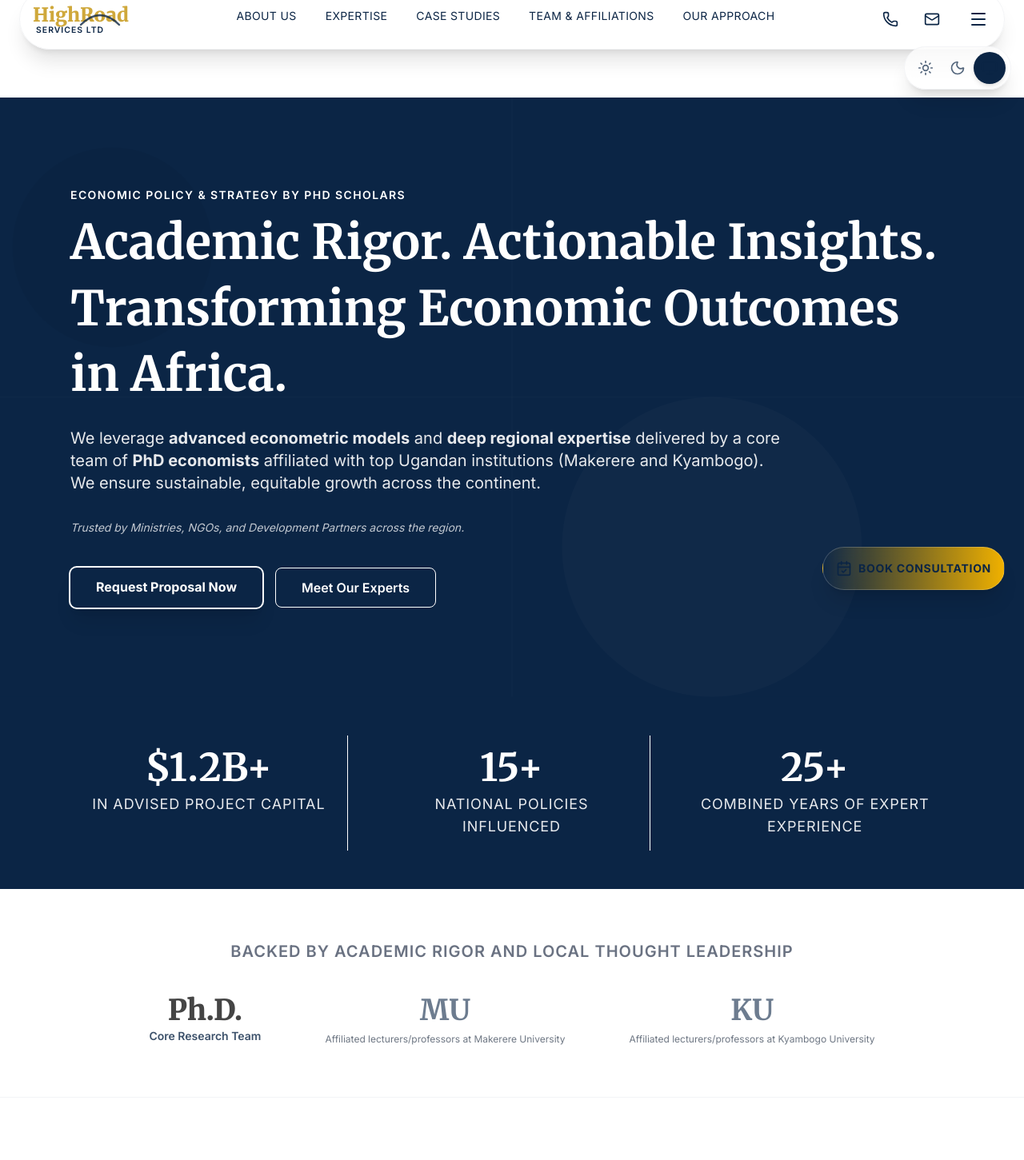
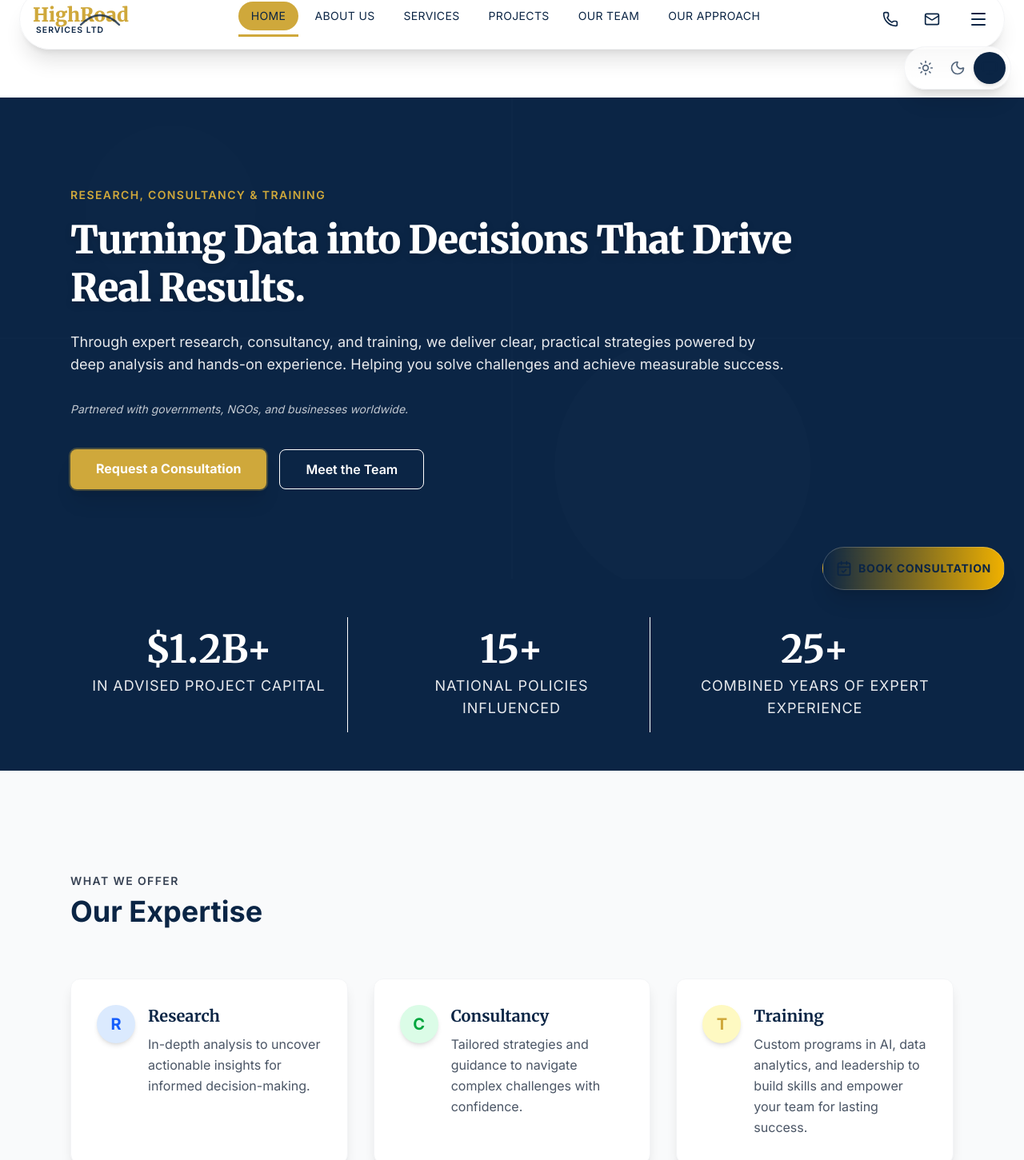
Before and after one commit to vanheaven-ui/highroad-services-ltd, a Next.js app: page / in a window 1280 px wide. Shown: the part 38-1489 px from the top of the page at 80% size. Built offline with nearby package versions, Linux system fonts and the light colour scheme.

Commit message:
feat: enhance service components and navigation links for improved user experience

```diff
--- a/app/services/page.tsx
+++ b/app/services/page.tsx
@@ -45,7 +45,7 @@ export default function ServicesPage() {
           </p>
           <a
             href="/contact"
-            className="mt-8 inline-flex items-center px-8 py-3 bg-accentGold text-primary font-bold rounded-lg shadow-2xl text-lg hover:bg-yellow-500 transition transform hover:scale-[1.02]"
+            className="mt-8 inline-flex items-center px-8 py-3 bg-accent-gold text-primary font-bold rounded-lg shadow-2xl text-lg hover:bg-yellow-500 hover:text-white transition transform hover:scale-[1.02]"
           >
             Start Your Consultation
           </a>
--- a/components/AffiliationsSection.tsx
+++ b/components/AffiliationsSection.tsx
@@ -1,38 +1,80 @@
-import React, { JSX } from 'react';
-
-// Using simple array for university partners
-const universityPartners = [
-  { name: "Makerere University", location: "Kampala" },
-  { name: "Kyambogo University", location: "Kampala" },
-];
+import React, { JSX } from "react";
 
 export default function AffiliationsSection(): JSX.Element {
+  const services = [
+    {
+      title: "Research",
+      description:
+        "In-depth analysis to uncover actionable insights for informed decision-making.",
+      // Using a letter/initial for the icon placeholder for cleaner rendering
+      icon: "R",
+      color: "text-blue-600 bg-blue-100",
+    },
+    {
+      title: "Consultancy",
+      description:
+        "Tailored strategies and guidance to navigate complex challenges with confidence.",
+      icon: "C",
+      color: "text-green-600 bg-green-100",
+    },
+    {
+      title: "Training",
+      description:
+        "Custom programs in AI, data analytics, and leadership to build skills and empower your team for lasting success.",
+      icon: "T",
+      color: "text-accent-gold bg-yellow-100",
+    },
+  ];
+
   return (
-    <section className="py-16 bg-white border-b border-gray-100">
-      <div className="max-w-6xl mx-auto px-6 text-center">
-        <h3 className="text-xl font-semibold text-gray-500 mb-10 uppercase tracking-wider">
-          Backed by Academic Rigor and Local Thought Leadership
+    // Component name is now AffiliationsSection
+    <section className="py-20 md:py-32 bg-gray-50">
+      <div className="max-w-6xl mx-auto px-6">
+        {/* Updated headings to reflect "Our Expertise" and "What We Offer" */}
+        <h3 className="text-sm font-semibold text-gray-700 uppercase tracking-widest mb-2 text-center md:text-left">
+          What We Offer
         </h3>
+        <h2 className="text-3xl md:text-4xl font-extrabold text-primary mb-16 text-center md:text-left">
+          Our Expertise
+        </h2>
 
-        <div className="flex flex-wrap justify-center items-center gap-x-12 gap-y-8 md:gap-x-20 opacity-80">
-
-          {/* Static PhD/Expert Indicator */}
-          <div className="flex flex-col items-center">
-              <span className="text-4xl font-extrabold text-accentGold font-heading leading-none">Ph.D.</span>
-              <p className="text-sm mt-1 text-primary font-semibold">Core Research Team</p>
-          </div>
-
-          {/* University Partners */}
-          {universityPartners.map((partner, index) => (
-            <div key={index} className="flex flex-col items-center">
-              {/* Replace the text below with actual university logo images when available */}
-              <p className="text-4xl font-heading font-bold text-primary opacity-75">
-                {partner.name.split(' ')[0][0]}{partner.name.split(' ')[1][0]}
-              </p>
-              <p className="text-xs mt-2 text-gray-600 font-medium">Affiliated lecturers/professors at {partner.name}</p>
+        {/* Asymmetrical/Stacked layout */}
+        <div className="grid grid-cols-1 md:grid-cols-2 lg:grid-cols-3 gap-8">
+          {services.map((service, index) => (
+            <div
+              key={index}
+              className={`
+                bg-white p-6 md:p-8 rounded-xl shadow-lg
+                hover:shadow-2xl transition-all duration-300 transform hover:scale-[1.02]
+                border border-gray-100
+                ${
+                  // Staggered layout logic
+                  index === 1 ? "md:col-start-2 lg:col-start-auto" : ""
+                }
+              `}
+            >
+              <div className="flex items-start">
+                {/* Icon styling: Themed circle with bold initial/placeholder */}
+                <div
+                  className={`
+                    flex-shrink-0 w-12 h-12 rounded-full flex items-center justify-center
+                    text-xl font-bold mr-4 shadow-md
+                    ${service.color}
+                  `}
+                >
+                  {service.icon}
+                </div>
+                <div>
+                  <h4 className="text-xl font-heading font-bold text-primary mb-2">
+                    {service.title}
+                  </h4>
+                  <p className="text-base text-gray-600 leading-relaxed">
+                    {service.description}
+                  </p>
+                </div>
+              </div>
             </div>
           ))}
-
         </div>
       </div>
     </section>
--- a/components/ApproachSection.tsx
+++ b/components/ApproachSection.tsx
@@ -1,25 +1,24 @@
-// components/ApproachSection.tsx
 import React, { JSX } from "react";
-import { FlaskConical, Code, Zap } from "lucide-react";
+import { Database, TrendingUp, Users } from "lucide-react";
 
 const approachPillars = [
   {
-    icon: FlaskConical,
-    title: "1. Academic Rigor & Field Research",
+    icon: Database, // Represents data integrity and collection
+    title: "1. Data Integrity & Validation",
     description:
-      "Leveraging our university affiliations, we conduct **primary field data collection** and robust analysis to ensure localized, reliable inputs.",
+      "We prioritize **primary field data collection** and rigorous validation processes to ensure all inputs are localized, reliable, and trustworthy.",
   },
   {
-    icon: Code,
-    title: "2. Bespoke Econometric Modeling",
+    icon: TrendingUp, // Represents analysis, modeling, and forecasting
+    title: "2. Advanced Econometric Modeling",
     description:
-      "Our PhD economists utilize **Stata/R and advanced causal inference** to develop predictive models tailored specifically to African market dynamics.",
+      "Our expert consultants utilize **Stata/R and advanced causal inference** to develop predictive and evidence-based models tailored to specific market dynamics.",
   },
   {
-    icon: Zap,
-    title: "3. Policy Translation & Impact",
+    icon: Users, // Represents implementation and capacity building/training
+    title: "3. Strategy Translation & Training",
     description:
-      "We translate complex research into clear, **implementable policy roadmaps** and measurable strategies for immediate, high-level impact.",
+      "We translate complex insights into clear, **implementable policy roadmaps** and deliver custom training to build lasting capacity within your teams.",
   },
 ];
 
@@ -30,8 +29,8 @@ export default function ApproachSection(): JSX.Element {
         The HighRoad Differentiator: Our Unique Methodology
       </h2>
       <p className="text-xl text-center text-gray-600 mb-12 max-w-3xl mx-auto">
-        We bridge the gap between rigorous academic research and practical,
-        on-the-ground implementation.
+        We bridge the gap between rigorous data analysis and practical,
+        on-the-ground implementation to guarantee measurable impact.
       </p>
 
       <div className="grid grid-cols-1 md:grid-cols-3 gap-8">
@@ -40,6 +39,7 @@ export default function ApproachSection(): JSX.Element {
             key={pillar.title}
             className="p-8 bg-white rounded-xl border-t-4 border-accentGold shadow-lg hover:shadow-xl transition duration-300 transform hover:-translate-y-1"
           >
+            {/* The icon is now a component from the pillar object */}
             <pillar.icon className="h-10 w-10 text-accentGold mb-4" />
             <h3 className="text-2xl font-semibold text-primary mb-3">
               {pillar.title}
--- a/components/Footer.tsx
+++ b/components/Footer.tsx
@@ -60,54 +60,59 @@ export default function Footer() {
             </p>
           </div>
 
-          {/* Column 2: Quick Links */}
+          {/* Column 2: Quick Links - FULL NAVBAR-STYLE HOVER EFFECT APPLIED */}
           <div>
             <h4 className="font-semibold text-lg mb-4">Quick Links</h4>
             <ul className="space-y-2 text-sm opacity-80">
               <li>
                 <Link
                   href="/about"
-                  className="hover:text-accentGold transition"
+                  className="group relative inline-block hover:text-accentGold transition duration-300"
                 >
                   About Us & Mission
+                  <span className="absolute bottom-0 left-0 w-full h-[2px] bg-accentGold transform scale-x-0 transition-transform duration-300 ease-out origin-center group-hover:scale-x-100" />
                 </Link>
               </li>
               <li>
                 <Link
                   href="/services"
-                  className="hover:text-accentGold transition"
+                  className="group relative inline-block hover:text-accentGold transition duration-300"
                 >
                   Our Expertise
+                  <span className="absolute bottom-0 left-0 w-full h-[2px] bg-accentGold transform scale-x-0 transition-transform duration-300 ease-out origin-center group-hover:scale-x-100" />
                 </Link>
               </li>
               <li>
                 <Link
                   href="/case-studies"
-                  className="hover:text-accentGold transition"
+                  className="group relative inline-block hover:text-accentGold transition duration-300"
                 >
-                  Verified Case Studies
+                  Projects
+                  <span className="absolute bottom-0 left-0 w-full h-[2px] bg-accentGold transform scale-x-0 transition-transform duration-300 ease-out origin-center group-hover:scale-x-100" />
                 </Link>
               </li>
               <li>
                 <Link
                   href="/experts"
-                  className="hover:text-accentGold transition"
+                  className="group relative inline-block hover:text-accentGold transition duration-300"
                 >
                   Meet the Team
+                  <span className="absolute bottom-0 left-0 w-full h-[2px] bg-accentGold transform scale-x-0 transition-transform duration-300 ease-out origin-center group-hover:scale-x-100" />
                 </Link>
               </li>
               <li>
                 <Link
                   href="/contact"
-                  className="hover:text-accentGold transition"
+                  className="group relative inline-block hover:text-accentGold transition duration-300"
                 >
                   Request a Proposal
+                  <span className="absolute bottom-0 left-0 w-full h-[2px] bg-accentGold transform scale-x-0 transition-transform duration-300 ease-out origin-center group-hover:scale-x-100" />
                 </Link>
               </li>
             </ul>
           </div>
 
-          {/* Column 3: Contact Details */}
+          {/* Column 3: Contact Details - SIMPLIFIED HOVER (COLOR ONLY, NO UNDERLINE FOR CLEAN UX) */}
           <div>
             <h4 className="font-semibold text-lg mb-4">Contact</h4>
             <ul className="space-y-3 text-sm opacity-80">
@@ -124,7 +129,7 @@ export default function Footer() {
                 <Mail className="h-5 w-5 mr-3 text-accentGold" />
                 <a
                   href="mailto:highroadservicesltd@gmail.com"
-                  className="hover:underline"
+                  className="hover:text-accentGold transition duration-300"
                 >
                   highroadservicesltd@gmail.com
                 </a>
@@ -132,22 +137,27 @@ export default function Footer() {
 
               <li className="flex items-center">
                 <Phone className="h-5 w-5 mr-3 text-accentGold" />
-                <a href="tel:+256772688639" className="hover:underline">
+                <a
+                  href="tel:+256772688639"
+                  className="hover:text-accentGold transition duration-300"
+                >
                   +256 772 688 639
                 </a>
               </li>
             </ul>
           </div>
 
-          {/* Column 4: Research Newsletter */}
+          {/* Column 4: Research Newsletter - BUTTON HOVER ENHANCED WITH NAVBAR-INSPIRED SCALE */}
           <div>
             <h4 className="font-semibold text-lg mb-4">Research & Insights</h4>
             <p className="text-sm opacity-80 mb-4">
               Stay updated with our latest policy analysis and publications.
             </p>
 
-            <button className="w-full py-2 bg-accent-gold text-primary font-bold rounded-md hover:bg-yellow-500 hover:text-white transition">
+            {/* Enhanced: Added underline-like accent on hover, plus scale for polish */}
+            <button className="w-full py-2 bg-accent-gold text-primary font-bold rounded-md hover:bg-yellow-500 hover:text-white transition duration-300 transform hover:scale-[1.01] shadow-md hover:shadow-xl relative group overflow-hidden">
               Subscribe to Research
+              <span className="absolute bottom-0 left-0 w-full h-[3px] bg-primary transform scale-x-0 transition-transform duration-300 ease-out origin-center group-hover:scale-x-100" />
             </button>
           </div>
         </div>
--- a/components/Hero.tsx
+++ b/components/Hero.tsx
@@ -1,36 +1,32 @@
 import Link from "next/link";
-import React, { JSX } from "react";
+import { JSX } from "react";
 
 export default function Hero(): JSX.Element {
   return (
-    // 1. Add relative positioning to hold the absolute background
+    // Relative positioning for absolute background
     <section className="bg-primary text-white relative overflow-hidden py-20 md:py-28">
-      {/* 2. ABSOLUTE SVG BACKGROUND PLACEHOLDER */}
+      {/* Absolute SVG background: Modern abstract geometric pattern with subtle opacity */}
       <div className="absolute inset-0 opacity-10">
-        {/* GUIDANCE FOR CLIENT: This SVG pattern should be abstract, geometric, or a subtle map overlay
-            to symbolize data, global reach, or complex systems. It should be light enough not to distract
-            from the text, using the primary color tone.
-            */}
         <svg
           className="w-full h-full"
           xmlns="http://www.w3.org/2000/svg"
           viewBox="0 0 1200 600"
           preserveAspectRatio="xMidYMid slice"
         >
-          {/* Abstract geometric/data pattern using primary color, highly transparent */}
-          <rect width="100%" height="100%" className="fill-primary" />
+          {/* Simplified geometric elements for a clean, contemporary feel */}
           <circle
             cx="200"
             cy="150"
             r="100"
-            className="fill-accentGold opacity-30"
+            fill="currentColor"
+            className="text-white/5"
           />
           <circle
             cx="800"
             cy="450"
             r="150"
             fill="currentColor"
-            className="text-accentGold opacity-20"
+            className="text-white/10"
           />
           <line
             x1="0"
@@ -39,7 +35,7 @@ export default function Hero(): JSX.Element {
             y2="300"
             stroke="currentColor"
             strokeWidth="2"
-            className="text-white opacity-10"
+            className="text-white/10"
           />
           <line
             x1="600"
@@ -48,54 +44,51 @@ export default function Hero(): JSX.Element {
             y2="600"
             stroke="currentColor"
             strokeWidth="2"
-            className="text-white opacity-10"
+            className="text-white/10"
           />
-          {/* The actual SVG should be cleaner and more complex, but this placeholder
-                guides the use of subtle patterns in brand colors.
-                */}
         </svg>
       </div>
 
-      {/* 3. Content wrapped in z-10 to stay above the background */}
       <div className="max-w-6xl mx-auto px-6 text-center md:text-left relative z-10">
-        <p className="text-sm uppercase tracking-widest text-accentGold mb-2 font-semibold">
-          Economic Policy & Strategy by PhD Scholars
+        {/* Updated subheading: Directly highlights core expertise areas */}
+        <p className="text-sm uppercase tracking-widest text-accent-gold mb-4 font-semibold">
+          Research, Consultancy & Training
         </p>
 
-        <h1 className="text-4xl md:text-6xl font-heading font-bold leading-snug">
-          <span className="mr-1">Academic Rigor. Actionable Insights.</span>
+        {/* Punchy headline: Straightforward, action-oriented */}
+        <h1 className="text-3xl md:text-5xl font-heading font-extrabold leading-tight tracking-tight drop-shadow-lg">
+          Turning Data into <span className="mr-1">Decisions That Drive</span>
           <br className="hidden sm:inline" />
-          Transforming Economic Outcomes in Africa.
+          Real Results.
         </h1>
 
-        <p className="mt-6 max-w-4xl text-lg md:text-xl opacity-90">
-          We leverage <strong>advanced econometric models</strong> and{" "}
-          <strong>deep regional expertise</strong> delivered by a core team of{" "}
-          <strong>PhD economists</strong> affiliated with top Ugandan
-          institutions (Makerere and Kyambogo). We ensure sustainable, equitable
-          growth across the continent.
+        {/* Streamlined description: Ties in expertise areas naturally for client relevance */}
+        <p className="mt-6 max-w-4xl text-base md:text-lg opacity-90">
+          Through expert research, consultancy, and training, we deliver clear,
+          practical strategies powered by deep analysis and hands-on experience.
+          Helping you solve challenges and achieve measurable success.
         </p>
 
-        {/* Trust Indicators */}
+        {/* Simple trust signal: Broad and approachable */}
         <div className="mt-8">
           <p className="text-sm italic opacity-75">
-            Trusted by Ministries, NGOs, and Development Partners across the
-            region.
+            Partnered with governments, NGOs, and businesses worldwide.
           </p>
         </div>
 
+        {/* Clean CTA buttons: Prominent primary, subtle secondary */}
         <div className="mt-10 flex flex-col md:flex-row gap-4 justify-center md:justify-start">
           <Link
             href="/contact"
-            className="inline-flex px-8 py-3 bg-accentGold text-white font-bold rounded-lg shadow-xl ring-2 ring-accentGold/30 hover:bg-accent-gold hover:shadow-2xl hover:ring-accentGold/50 transition-all duration-300 transform hover:scale-[1.02]"
+            className="inline-flex px-8 py-3 bg-accent-gold text-white font-bold rounded-lg shadow-xl ring-2 ring-accent-gold/30 hover:bg-accent-gold hover:shadow-2xl hover:ring-accent-gold/50 transition-all duration-300 transform hover:scale-[1.02]"
           >
-            Request Proposal Now
+            Request a Consultation
           </Link>
           <Link
-            href="/experts" // Link to a dedicated Team/Expert page
+            href="/experts"
             className="px-8 py-3 border border-white rounded-lg hover:bg-white hover:text-primary font-semibold transition"
           >
-            Meet Our Experts
+            Meet the Team
           </Link>
         </div>
       </div>
--- a/components/Narbar.tsx
+++ b/components/Narbar.tsx
@@ -14,13 +14,15 @@ import clsx from "clsx";
 import FullMenuDrawer from "./FullMenuDrawer";
 
 // --------------------------------------------------------
-// --- Navigation Links ---
+// --- Navigation Links (MODIFIED) ---
 // --------------------------------------------------------
 const navLinks = [
+  // Added Home link
+  { name: "Home", href: "/" },
   { name: "About Us", href: "/about" },
-  { name: "Expertise", href: "/services" },
-  { name: "Case Studies", href: "/case-studies" },
-  { name: "Team & Affiliations", href: "/experts" },
+  { name: "Services", href: "/services" }, // Changed from Expertise
+  { name: "Projects", href: "/case-studies" }, // Changed from Case Studies
+  { name: "Our Team", href: "/experts" }, // Changed from Team & Affiliations
   { name: "Our Approach", href: "/approach" },
 ];
 
@@ -87,7 +89,10 @@ const MobileNavDropdown = ({
     <motion.div className="flex flex-col p-4 space-y-2">
       {/* Navigation Links */}
       {links.map((link) => {
-        const isActive = pathname.startsWith(link.href) && link.href !== "/";
+        // MODIFIED: Corrected isActive check for the Home link ("/")
+        const isActive =
+          link.href === "/" ? pathname === "/" : pathname.startsWith(link.href);
+
         return (
           <motion.div variants={itemVariants} key={link.name}>
             <Link
@@ -135,7 +140,7 @@ const MobileNavDropdown = ({
 );
 
 // --------------------------------------------------------
-// --- Animated Grid Icon Component ---
+// --- Animated Grid Icon Component (No changes) ---
 // --------------------------------------------------------
 interface AnimatedGridIconProps {
   isOpen: boolean;
@@ -198,7 +203,7 @@ const AnimatedGridIcon = ({ isOpen, color }: AnimatedGridIconProps) => {
 };
 
 // --------------------------------------------------------
-// --- Stylistic Logo Component ---
+// --- Stylistic Logo Component (No changes) ---
 // --------------------------------------------------------
 interface LogoProps {
   isActive: boolean;
@@ -290,8 +295,11 @@ export default function Navbar(): JSX.Element {
           {/* Desktop Links */}
           <div className="hidden lg:flex space-x-1 items-center">
             {navLinks.map((link) => {
+              // MODIFIED: Corrected isActive check for the Home link ("/")
               const isActive =
-                pathname.startsWith(link.href) && link.href !== "/";
+                link.href === "/"
+                  ? pathname === "/"
+                  : pathname.startsWith(link.href);
 
               // Conditional classes for base state (no inline color needed)
               const baseClasses = clsx(
--- a/data/services.ts
+++ b/data/services.ts
@@ -205,9 +205,9 @@ export const services: Service[] = [
 
   {
     id: "market-research",
-    title: "Market & Feasibility Studies",
+    title: "Feasibility Studies",
     description:
-      "In-depth market assessments and feasibility studies supporting investment, expansion, and strategic decisions.",
+      "In-depth feasibility studies supporting investment, expansion, and strategic decisions.",
     icon: "globe",
     color: "bg-red-600", // Red for market energy & global reach
 
```
